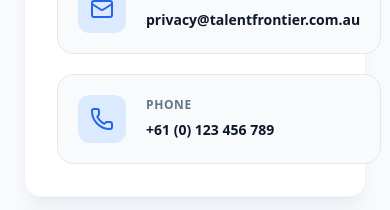
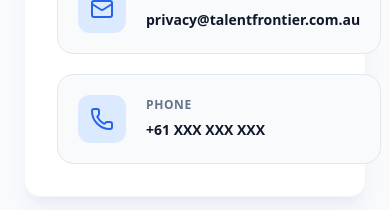
Before and after one commit to Bhaviraj2004/Talent-Frontier, a Next.js app in the folder client/: page /cookie-policy in a window 390 px wide. Shown: the part 3180-3390 px from the top of the page. Built offline with nearby package versions, Linux system fonts and the light colour scheme.

Commit message:
Update phone numbers across website to +61 XXX XXX XXX

```diff
--- a/client/app/components/contact/ContactFormSection.tsx
+++ b/client/app/components/contact/ContactFormSection.tsx
@@ -103,7 +103,7 @@
           </p>
 
           <div className="flex flex-col gap-8 sm:gap-10 mb-8 sm:mb-12">
-            <a href="tel:+61423728511" className="flex items-start gap-5 group">
+            <a href="tel:+61XXXXXXXXX" className="flex items-start gap-5 group">
               <div className="w-10 h-10 rounded-full bg-[#3b82f6] group-hover:bg-blue-600 transition-colors flex items-center justify-center shrink-0 shadow-md shadow-blue-500/20">
                 <svg className="w-4 h-4 text-white" fill="currentColor" viewBox="0 0 24 24">
                   <path d="M6.62 10.79c1.44 2.83 3.76 5.14 6.59 6.59l2.2-2.2c.27-.27.67-.36 1.02-.24 1.12.37 2.33.57 3.57.57.55 0 1 .45 1 1V20c0 .55-.45 1-1 1-9.39 0-17-7.61-17-17 0-.55.45-1 1-1h3.5c.55 0 1 .45 1 1 0 1.25.2 2.45.57 3.57.11.35.03.74-.25 1.02l-2.2 2.2z" />
@@ -111,7 +111,7 @@
               </div>
               <div className="flex flex-col border-l-2 border-gray-300 pl-4 py-1">
                 <span className="text-[11px] font-bold text-[#0f172a] uppercase tracking-wider mb-1">Phone</span>
-                <span className="text-[13px] font-medium text-[#475569] group-hover:text-blue-600 transition-colors">+61 423 728 511</span>
+                <span className="text-[13px] font-medium text-[#475569] group-hover:text-blue-600 transition-colors">+61 XXX XXX XXX</span>
               </div>
             </a>
 
--- a/client/app/cookie-policy/page.tsx
+++ b/client/app/cookie-policy/page.tsx
@@ -147,7 +147,7 @@
                   </div>
                   <div>
                     <p className="text-xs font-bold uppercase tracking-wider text-slate-500 dark:text-zinc-400 mb-1">Phone</p>
-                    <a href="tel:+61123456789" className="font-semibold text-slate-900 dark:text-white group-hover/card:text-blue-600 dark:group-hover/card:text-blue-400 transition-colors text-sm sm:text-base">+61 (0) 123 456 789</a>
+                    <a href="tel:+61XXXXXXXXX" className="font-semibold text-slate-900 dark:text-white group-hover/card:text-blue-600 dark:group-hover/card:text-blue-400 transition-colors text-sm sm:text-base">+61 XXX XXX XXX</a>
                   </div>
                 </div>
               </div>
--- a/client/app/privacy-policy/page.tsx
+++ b/client/app/privacy-policy/page.tsx
@@ -139,7 +139,7 @@
                   </div>
                   <div>
                     <p className="text-xs font-bold uppercase tracking-wider text-slate-500 dark:text-zinc-400 mb-1">Phone</p>
-                    <a href="tel:+61123456789" className="font-semibold text-slate-900 dark:text-white group-hover/card:text-blue-600 dark:group-hover/card:text-blue-400 transition-colors text-sm sm:text-base">+61 (0) 123 456 789</a>
+                    <a href="tel:+61XXXXXXXXX" className="font-semibold text-slate-900 dark:text-white group-hover/card:text-blue-600 dark:group-hover/card:text-blue-400 transition-colors text-sm sm:text-base">+61 XXX XXX XXX</a>
                   </div>
                 </div>
 
--- a/client/app/terms-conditions/page.tsx
+++ b/client/app/terms-conditions/page.tsx
@@ -146,7 +146,7 @@
                   </div>
                   <div>
                     <p className="text-xs font-bold uppercase tracking-wider text-slate-500 dark:text-zinc-400 mb-1">Phone</p>
-                    <a href="tel:+61123456789" className="font-semibold text-slate-900 dark:text-white group-hover/card:text-blue-600 dark:group-hover/card:text-blue-400 transition-colors text-sm sm:text-base">+61 (0) 123 456 789</a>
+                    <a href="tel:+61XXXXXXXXX" className="font-semibold text-slate-900 dark:text-white group-hover/card:text-blue-600 dark:group-hover/card:text-blue-400 transition-colors text-sm sm:text-base">+61 XXX XXX XXX</a>
                   </div>
                 </div>
 
```
